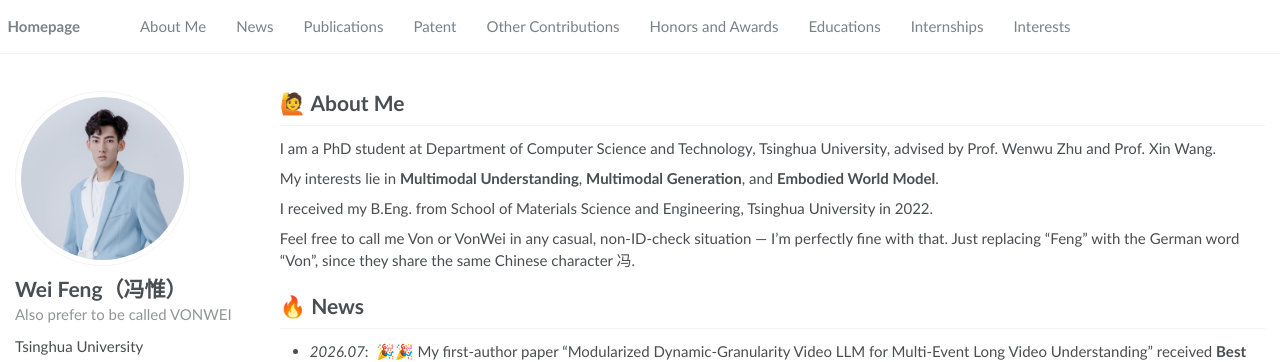
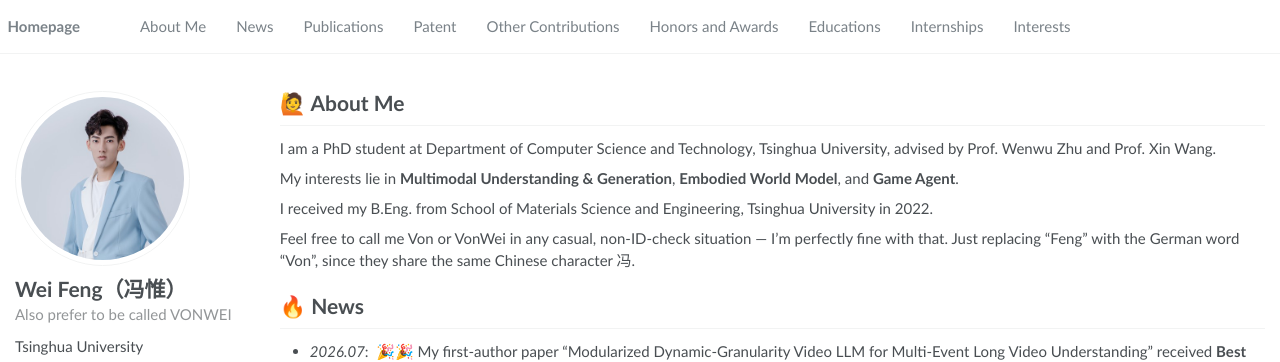
Before and after one commit to VONWEI13/VONWEI13.github.io, a Jekyll site: the page built from _pages/about.md, in a window 1280 px wide and 900 px high. Shown: the top 362 px of the window. Built offline with Jekyll 4.4.1, drawn with Linux system fonts in a browser that asks for light colours; some of the changed text lies outside the part shown.

Commit message:
Update research interests and add Game Agent to Interests
- Merge Multimodal Understanding & Generation, add Game Agent
- Add Game Agent bullet with 3DGameAgentBench link between Badminton and Boardgames

Co-Authored-By: Claude <noreply@anthropic.com>

```diff
--- a/_pages/about.md
+++ b/_pages/about.md
@@ -21,7 +21,7 @@ redirect_from:
 
 I am a PhD student at Department of Computer Science and Technology, Tsinghua University, advised by Prof. Wenwu Zhu and Prof. Xin Wang.
 
-My interests lie in **Multimodal Understanding**, **Multimodal Generation**, and **Embodied World Model**.
+My interests lie in **Multimodal Understanding & Generation**, **Embodied World Model**, and **Game Agent**.
 
 I received my B.Eng. from School of Materials Science and Engineering, Tsinghua University in 2022.
 
@@ -88,6 +88,7 @@ Feel free to call me Von or VonWei in any casual, non-ID-check situation — I'm
 # 🎃 Interests
 - ⚽️ Football
 - 🏸 Badminton
+- 🎮 Game Agent, I am currently a participant of [3DGameAgentBench](https://suyoumo.github.io/3d-game-agent-bench/)
 - 🃏 I am a huge fan of boardgames, including RPG games (Arkham Horror), actuarial games (Lost Ruins of Arnak, Great Western Trail), and party games (UNO, Avalon, Love Letter). I have organized/participated in online or offline boardgames with friends from but not limited to the following countries: 🇨🇳🇺🇸🇫🇷🇦🇺🇮🇩🇩🇪🇧🇷🇮🇹🇭🇺🇧🇪🇨🇦🇦🇷🇫🇮🇵🇱🇵🇹. I am also designing my own boardgames **Yin Yang Scam（阴阳骗局）** and **Werewolf Scam（狼人骗局）**, and will share progress once they are ready — looking forward to connecting with fellow enthusiasts!
 
   ### My boardgame preferences for games played in 2025
```
